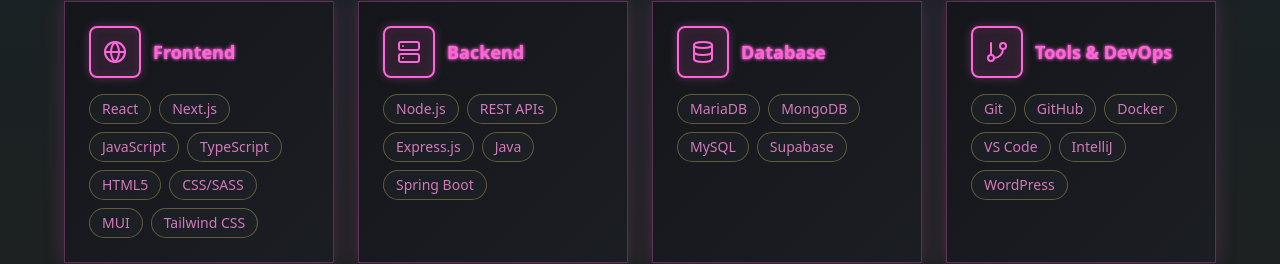
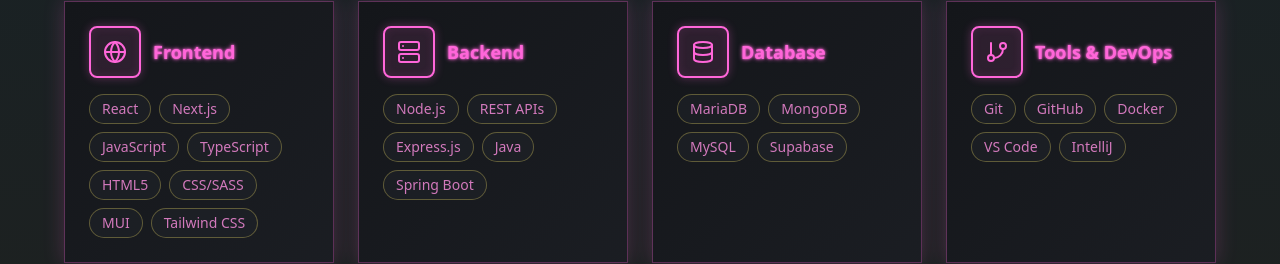
Before and after one commit to Emilyempa/emilys-portfolio, a React (Vite) app: page / in a window 1280 px wide. Shown: the part 828-1092 px from the top of the page. Built offline with nearby package versions, Linux system fonts and the light colour scheme.

Commit message:
Changes
Co-authored-by: Emilyempa <180270188+Emilyempa@users.noreply.github.com>

```diff
--- a/src/components/Skills.tsx
+++ b/src/components/Skills.tsx
@@ -36,7 +36,7 @@ const skills = [
   {
     category: "Tools & DevOps",
     icon: GitBranch,
-    technologies: ["Git", "GitHub", "Docker", "VS Code", "IntelliJ", "WordPress"],
+    technologies: ["Git", "GitHub", "Docker", "VS Code", "IntelliJ"],
   },
   {
     category: "Design",
```
